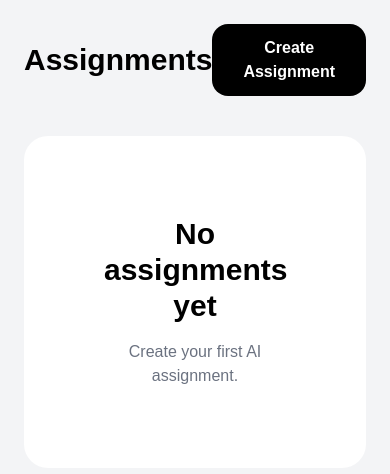
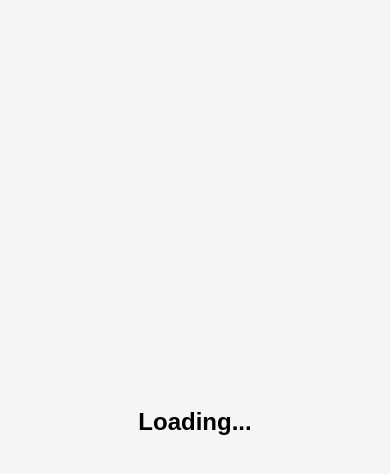
Before and after one commit to shagundubey48-cmd/AI-Exam-Paper-Generator, a Next.js app in the folder frontend/: page /assignments in a window 390 px wide. Shown: the top 474 px of the page. Built offline with nearby package versions, Linux system fonts and the light colour scheme.

Commit message:
Fixed assignment details page

```diff
--- a/frontend/app/assignments/page.tsx
+++ b/frontend/app/assignments/page.tsx
@@ -2,25 +2,21 @@
 
 'use client';
 
-import { useEffect, useState }
-from 'react';
-
-import Link
-from 'next/link';
+import { useParams }
+from 'next/navigation';
 
 import {
+  useEffect,
+  useState,
+} from 'react';
 
-  getAssignments,
-
-  deleteAssignment,
-
-} from '@/utils/localStorage';
+import GeneratedPaper
+from '@/components/GeneratedPaper';
 
 import {
-
-  AssignmentData,
-
-} from '@/store/useAssignmentStore';
+  getAssignments,
+}
+from '@/utils/localStorage';
 
 import {
 
@@ -28,303 +24,89 @@ import {
 
 } from '@/utils/localStorage';
 
-export default function AssignmentsPage() {
+export default function AssignmentViewPage() {
 
- const [assignments, setAssignments] =
-  useState<StoredAssignment[]>([]);
+  const params =
+    useParams();
+
+  const [assignment, setAssignment] =
+    useState<StoredAssignment | null>(
+      null
+    );
 
   useEffect(() => {
 
-    const storedAssignments:
-  StoredAssignment[] =
+    const all =
+      getAssignments();
 
-  getAssignments();
+    const id =
 
-    setAssignments(
-      storedAssignments
+      Array.isArray(
+        params.id
+      )
+
+        ? params.id[0]
+
+        : params.id;
+
+    const found =
+
+      all.find(
+
+        (a) =>
+
+          a.id.toString() ===
+          id
+
+      ) || null;
+
+    setAssignment(
+      found
     );
 
-  }, []);
+  }, [params.id]);
 
-  const handleDelete =
-    (id: number) => {
+  if (!assignment) {
 
-      deleteAssignment(id);
+    return (
 
-      const updated:
-  StoredAssignment[] =
+      <div
+        className="
+          min-h-screen
+          flex
+          items-center
+          justify-center
+          text-2xl
+          font-bold
+        "
+      >
 
-  getAssignments();
+        Loading...
 
-      setAssignments(
-        updated
-      );
+      </div>
 
-    };
+    );
+
+  }
 
   return (
 
     <div
       className="
+        bg-gray-100
         min-h-screen
-        bg-gray-100
-        p-6
+        p-4
         md:p-10
       "
     >
 
-      <div
-        className="
-          max-w-7xl
-          mx-auto
-        "
-      >
+      <GeneratedPaper
 
-        <div
-          className="
-            flex
-            justify-between
-            items-center
-            mb-10
-          "
-        >
-
-          <h1
-            className="
-              text-3xl
-              md:text-5xl
-              font-bold
-            "
-          >
-
-            Assignments
-
-          </h1>
-
-          <Link href="/create">
-
-            <button
-              className="
-                bg-black
-                text-white
-                px-6
-                py-3
-                rounded-2xl
-                font-semibold
-              "
-            >
-
-              Create Assignment
-
-            </button>
-
-          </Link>
-
-        </div>
-
-        {
-
-          assignments.length === 0 && (
-
-            <div
-              className="
-                bg-white
-                rounded-3xl
-                p-20
-                text-center
-              "
-            >
-
-              <h2
-                className="
-                  text-3xl
-                  font-bold
-                "
-              >
-
-                No assignments yet
-
-              </h2>
-
-              <p
-                className="
-                  mt-4
-                  text-gray-500
-                "
-              >
-
-                Create your first
-                AI assignment.
-
-              </p>
-
-            </div>
-
-          )
-
+        generatedData={
+          assignment.data
         }
 
-        <div
-          className="
-            grid
-            grid-cols-1
-            md:grid-cols-2
-            xl:grid-cols-3
-            gap-6
-          "
-        >
-
-          {assignments.map(
-
-            (
-              assignment
-            ) => (
-
-              <div
-
-                key={
-                  assignment.id
-                }
-
-                className="
-                  bg-white
-                  rounded-3xl
-                  p-8
-                  shadow-sm
-                "
-
-              >
-
-                <div
-                  className="
-                    flex
-                    justify-between
-                    items-start
-                  "
-                >
-
-                  <div>
-
-                    <h2
-                      className="
-                        text-2xl
-                        font-bold
-                      "
-                    >
-
-                      {
-                        assignment.title
-                      }
-
-                    </h2>
-
-                    <p
-                      className="
-                        mt-3
-                        text-gray-500
-                      "
-                    >
-
-                      {
-                        assignment.subject
-                      }
-
-                    </p>
-
-                  </div>
-
-                  <button
-
-                    onClick={() =>
-                      handleDelete(
-                        assignment.id
-                      )
-                    }
-
-                    className="
-                      text-red-500
-                      font-semibold
-                    "
-
-                  >
-
-                    Delete
-
-                  </button>
-
-                </div>
-
-                <div
-                  className="
-                    mt-8
-                    space-y-3
-                    text-sm
-                  "
-                >
-
-                  <p>
-
-                    Questions:
-                    {' '}
-                    {
-                      assignment.totalQuestions
-                    }
-
-                  </p>
-
-                  <p>
-
-                    Marks:
-                    {' '}
-                    {
-                      assignment.totalMarks
-                    }
-
-                  </p>
-
-                  <p>
-
-                    Created:
-                    {' '}
-                    {
-                      assignment.createdAt
-                    }
-
-                  </p>
-
-                </div>
-
-                <Link
-                  href={`/assignments/${assignment.id}`}
-                >
-
-                  <button
-                    className="
-                      mt-8
-                      w-full
-                      bg-black
-                      text-white
-                      py-3
-                      rounded-2xl
-                      font-semibold
-                    "
-                  >
-
-                    View Assignment
-
-                  </button>
-
-                </Link>
-
-              </div>
-
-            )
-
-          )}
-
-        </div>
-
-      </div>
+      />
 
     </div>
 
--- a/frontend/app/create/page.tsx
+++ b/frontend/app/create/page.tsx
@@ -142,6 +142,29 @@ export default function CreatePage() {
   id: Date.now(),
 
   title,
+
+  subject:
+    response.data.subject,
+
+  totalQuestions:
+
+    response.data.sections
+      ?.reduce(
+
+        (
+          acc: number,
+          sec: any
+        ) =>
+
+          acc +
+          sec.questions.length,
+
+        0
+
+      ) || 0,
+
+  totalMarks:
+    response.data.maxMarks,
 
   createdAt:
     new Date()
```
